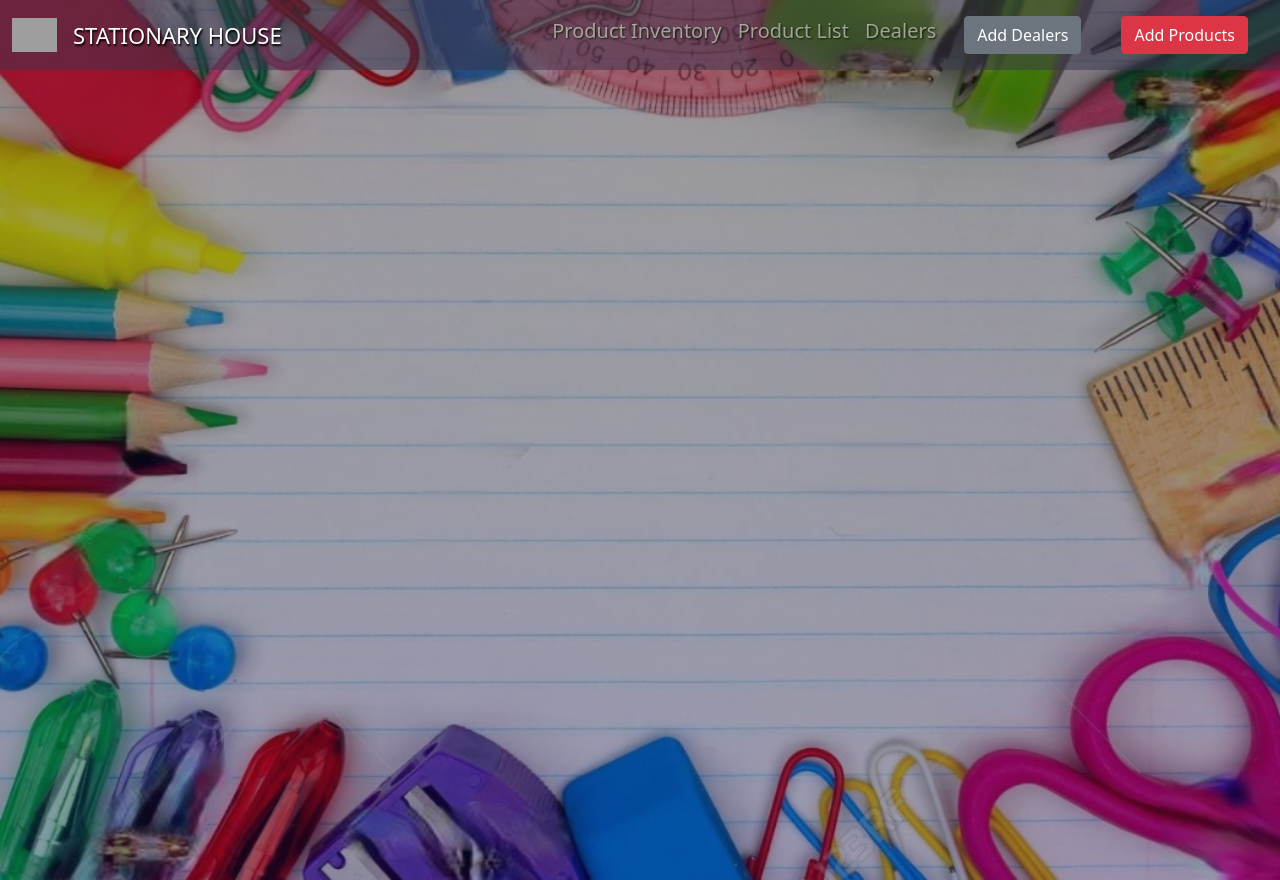
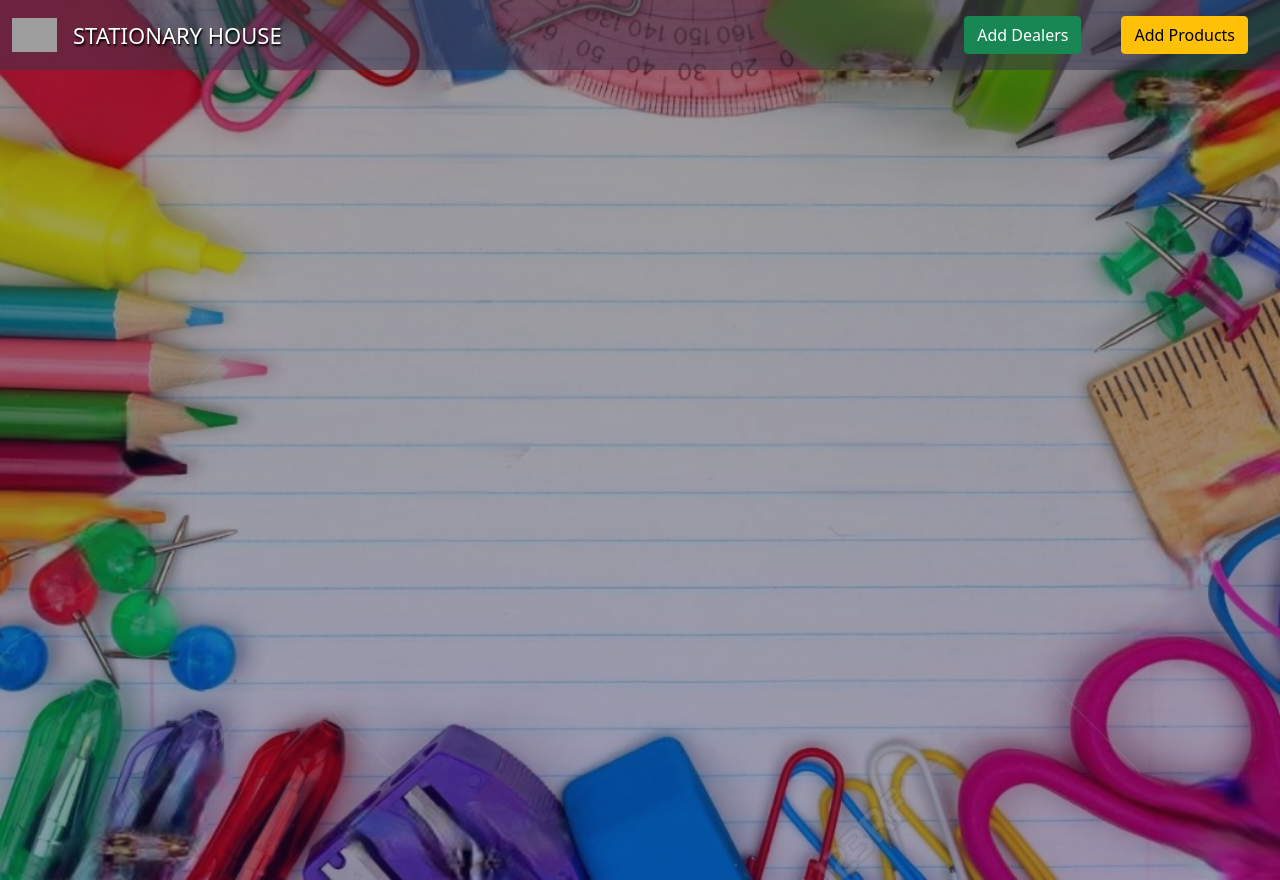
Before and after one commit to ravleenkaur27/AWT-Project, a CodeIgniter 4 app: the page made by app/Views/news/add.php in a window 1280 px wide. Run offline with PHP 8.4 and a stand-in for CodeIgniter, Linux system fonts and the light colour scheme; the template is opened without the code that fills it, so the values that code supplies are empty; some libraries are stand-ins or nearby versions; grey boxes are pictures that could not be loaded.

Commit message:
Modified

```diff
--- a/app/Views/news/add.php
+++ b/app/Views/news/add.php
@@ -1,19 +1,21 @@
 <!DOCTYPE html>
 <html lang="en">
 <head>
-    <meta charset="UTF-8">
-    <meta http-equiv="X-UA-Compatible" content="IE=edge">
-    <meta name="viewport" content="width=device-width, initial-scale=1.0">
-    <title>About</title>
-   <link type="text/css" href="<?php echo base_url('css/bootstrap.min.css');?>" rel="stylesheet">
-<link type="text/css" href="<?php echo base_url('css/mystylesheet.css'); ?>" rel="stylesheet">
+  <title>MINI INVENTORY SYSTEM</title>
+  <meta charset="utf-8">
+  <meta name="viewport" content="width=device-width, initial-scale=1">
+  <link href="https://cdn.jsdelivr.net/npm/bootstrap@5.0.2/dist/css/bootstrap.min.css" rel="stylesheet">
+  <link rel="stylesheet" href="https://cdn.jsdelivr.net/npm/bootstrap-icons@1.5.0/font/bootstrap-icons.css">
   <link href="http://localhost/CopyCI/public/index.css" rel="stylesheet">
 
   <script src="js/bootstrap.bundle.min.js">
    </script>
+
+
 </head>
-<body>
-    <nav class="navbar navbar-expand-sm navbar-custom  navbar-dark fixed-top">
+<body >
+
+      <nav class="navbar navbar-expand-sm navbar-custom navbar-dark fixed-top">
         <div class="container-fluid">
           <a class="navbar-brand" href="#"><img src="https://cdn-icons-png.flaticon.com/512/3028/3028631.png" alt="Logo" style="width:45px ;" ></a>
           <button class="navbar-toggler" type="button" data-bs-toggle="collapse" data-bs-target="#collapsibleNavbar">
@@ -21,25 +23,63 @@
           </button>
           <span class="navbar-text">STATIONARY HOUSE</span>
           <div class="collapse navbar-collapse" id="collapsibleNavbar">
-            <ul class="navbar-nav  ms-auto list">
-                <li class="nav-item nvitems">
-                    <a class="nav-link" href="">Product Inventory</a>
-                  </li>
-                  <li class="nav-item nvitems">
-                    <a class="nav-link" href="">Product List</a>
-                  </li>
-                  <li class="nav-item nvitems">
-                    <a class="nav-link" href="">Dealers</a>
-                  </li>
-                  <button class="btn btn-secondary btnls"  type="button" data-bs-toggle="modal" data-bs-target="#myModal2">Add Dealers </button>
-                  <button class="btn btn-danger btnls"  type="button" data-bs-toggle="modal" data-bs-target="#myModal">Add Products </button>
+            <ul class="navbar-nav  ms-auto ">
             </ul>
+
+            <button class="btn btn-success btnls"  type="button" data-bs-toggle="modal" data-bs-target="#modalForm">Add Dealers</button>
+            <button class="btn btn-warning btnls" type="button" data-bs-toggle="modal" data-bs-target="#myModal">Add Products</button>
+
+
+
 
           </div>
         </div>
       </nav>
-<div class="bg">
-      <div class="modal fade" id="myModal">
+
+    <div class="bg">
+
+
+              <div class="modal fade " id="modalForm"  aria-labelledby="exampleModalLabel" aria-hidden="true">
+                  <div class="modal-dialog">
+                      <div class="modal-content modalsign">
+                          <div class="modal-header">
+                              <h5 class="modal-title" id="exampleModalLabel">Admin Sign Up</h5>
+                              <button type="button" class="btn-close" data-bs-dismiss="modal" onclick="show()" aria-label="Close" style="color: black; background-color: white;"></button>
+                          </div>
+                          <div class="modal-body">
+
+
+<form action="" method="post">
+
+
+                                  <div class="mb-3">
+                                      <label class="form-label" style="color: white;">Email Address</label>
+                                      <input type="text" class="form-control" id="username" name='email' placeholder="Username" required />
+
+                                  </div>
+                                  <div class="mb-3">
+                                      <label class="form-label" style="color: white;">Password</label>
+                                      <input type="password" class="form-control" id="password" name="password" placeholder="Password" required/>
+                                  </div>
+
+                                  <div class="mb-3">
+                                    <label class="form-label" style="color: white;">Confirm Password</label>
+                                    <input type="password" class="form-control" id="cpassword" name="cpassword" placeholder="Confirm Password" required/>
+                                </div>
+
+                                  <div class="mb-3 form-check">
+                                      <input type="checkbox" class="form-check-input" id="rememberMe" />
+                                      <label class="form-check-label" for="rememberMe" style="color: white;">Remember me</label>
+                                  </div>
+                                  <div class="modal-footer d-block">
+                                      <p class="float-start" style="color: white;">Already have an Account? <a href="<?php echo base_url();?>" style="color: white;">Login</a></p>
+                                      <button type="submit" class="btn btn-success float-end">Submit</button>
+                                  </div>
+                             </form>
+                          </div>
+                      </div>
+                  </div>
+                  <div class="modal fade" id="myModal">
         <div class="modal-dialog modal-dialog-centered">
           <div class="modal-content modalsign">
             <div class="modal-header">
@@ -63,41 +103,6 @@
           </div>
         </div>
       </div>
-
-      <div class="modal fade" id="myModal2">
-        <div class="modal-dialog modal-dialog-centered">
-          <div class="modal-content modalsign">
-            <div class="modal-header">
-              <h4 class="modal-title">Add the Dealers Here !</h4>
-              <button type="button" class="btn-close" data-bs-dismiss="modal" style="color: black; background-color: white;"></button>
-            </div>
-            <div class="modal-body">
-                <div class="mb-3">
-                    <input type="text" class="form-control" placeholder="Name of the Dealer" required>
-                </div>
-                <div class="mb-3">
-                <input type="number" class="form-control" placeholder="Phone Number " required>
-            </div>
-            <div class="mb-3">
-                    <input type="text" class="form-control" placeholder="Company's Name" required>
-            </div>
-            <div class="mb-3">
-                <select class="form-control" name="Product" required>
-                    <option disabled selected hidden>Products</option>
-                    <option>Pens</option>
-                    <option>Registers</option>
-                    <option>Files</option>
-                    <option>Sheets</option>
-                </select>
-        </div>
-        </div>
-            <div class="modal-footer">
-              <button type="button" class="btn btn-danger" data-bs-dismiss="modal">Add</button>
-            </div>
-          </div>
-        </div>
-      </div>
-    </div>
-
+              </div>
 </body>
 </html>
--- a/app/Views/news/create.php
+++ b/app/Views/news/create.php
@@ -1,7 +1,7 @@
 <!DOCTYPE html>
 <html lang="en">
 <head>
-  <title>OOPS!</title>
+  <title>Registered</title>
   <meta charset="utf-8">
   <meta name="viewport" content="width=device-width, initial-scale=1">
   <link href="https://cdn.jsdelivr.net/npm/bootstrap@5.2.2/dist/css/bootstrap.min.css" rel="stylesheet">
@@ -12,7 +12,7 @@
 <div class="container mt-3">
 
   <div class="alert alert-danger">
-    <h3><strong>OOPS! Register Yourself again!</strong> Click on the button to return to home page! </h3><br>
+    <h3><strong>OOPS! Something went wrong!</strong> Click on the button to return to home page! </h3><br>
     <a href = "<?php echo base_url();?>"><button type="button" class="btn btn-light btn-lg">Home</button></a>
   </div>
   </div></center>
--- a/app/Views/news/overview.php
+++ b/app/Views/news/overview.php
@@ -4,7 +4,7 @@
   <title>MINI INVENTORY SYSTEM</title>
   <meta charset="utf-8">
   <meta name="viewport" content="width=device-width, initial-scale=1">
-  <link href="css/bootstrap.min.css" rel="stylesheet">
+  <link href="https://cdn.jsdelivr.net/npm/bootstrap@5.0.2/dist/css/bootstrap.min.css" rel="stylesheet">
   <link rel="stylesheet" href="https://cdn.jsdelivr.net/npm/bootstrap-icons@1.5.0/font/bootstrap-icons.css">
   <link href="http://localhost/CopyCI/public/index.css" rel="stylesheet">
 
@@ -59,7 +59,7 @@ function hide()
                     <div class="card-body p-3 text-center">
                         <h3 class="fw-bold mb-2 text-uppercase">Admin Login</h3>
                         <p class="text-white-50 ">Please enter your name and password!</p>
-                        <form action="<?php echo base_url();?>/news/add" method="post">
+                        <form action="<?php echo base_url();?>/dealers/second" method="post">
     <?= csrf_field() ?>
                         <div class="form-outline form-white mb-4">
                           <input type="email" placeholder="Username"  class="form-control form-control-lg" />
```
Also changed, not shown: app/Controllers/News.php (+4 -4 lines).
